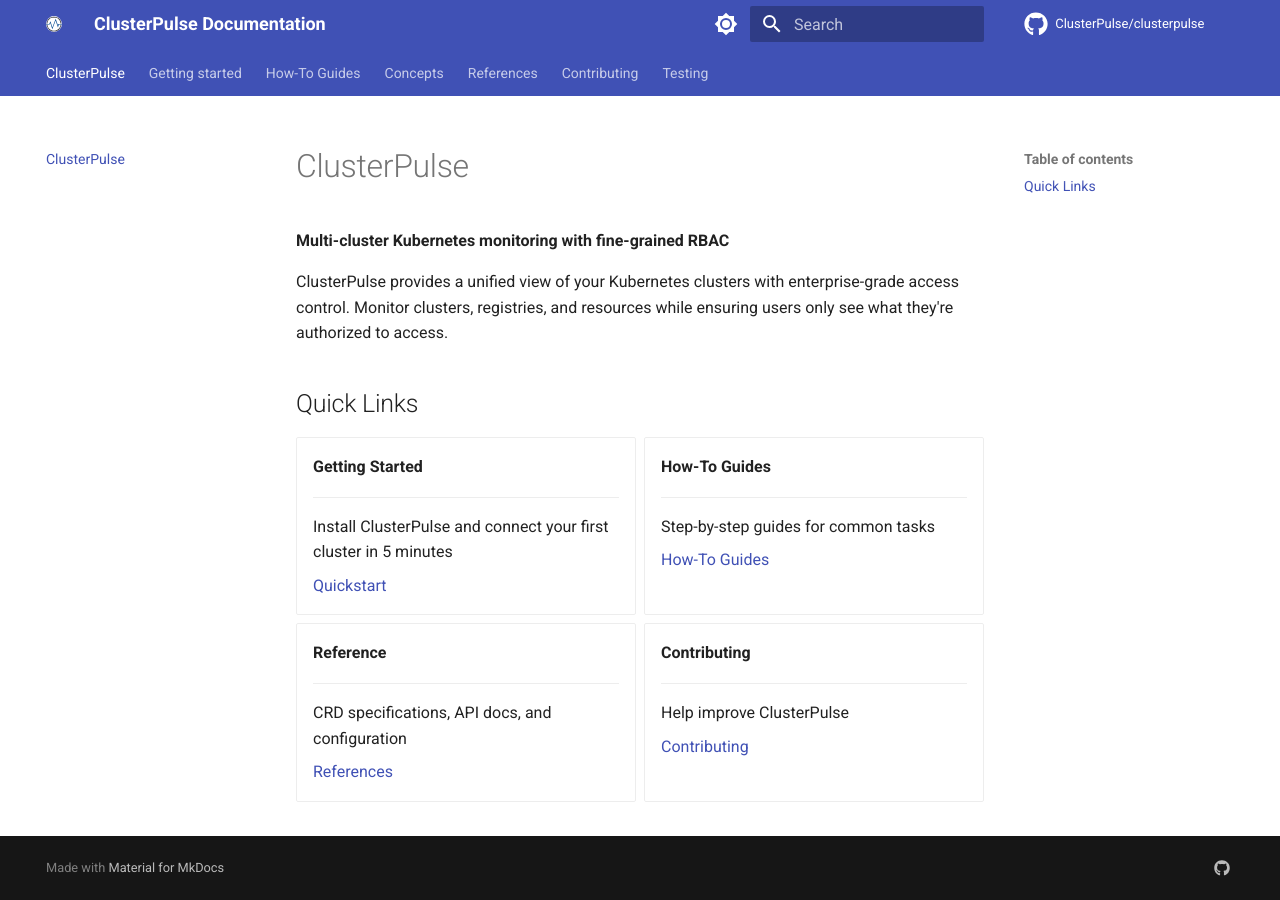
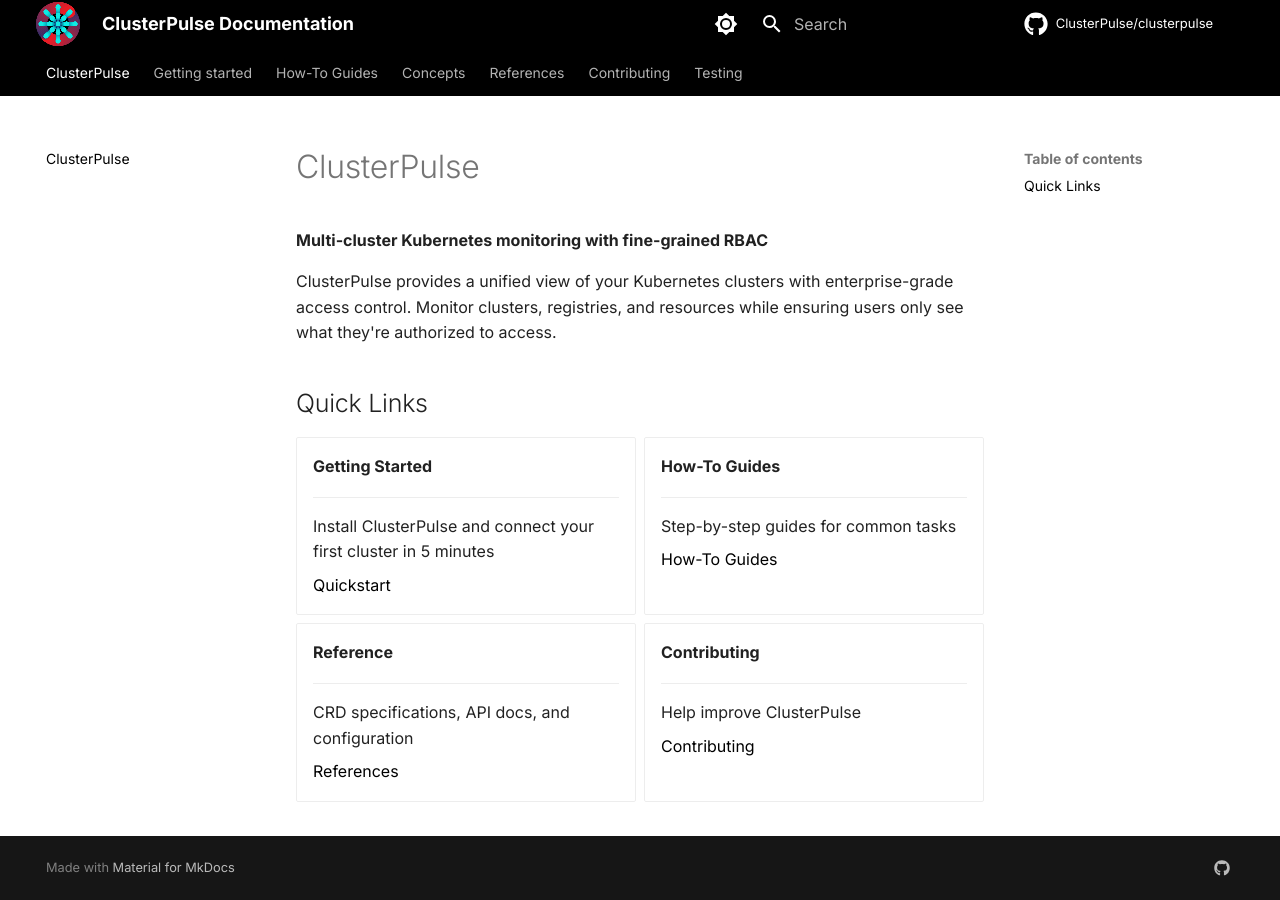
Before and after one commit to ClusterPulse/clusterpulse, an MkDocs documentation site: the page built from docs/index.md, in a window 1280 px wide. Built offline with MkDocs 1.6.1 and Material for MkDocs 9.7.7, drawn with Linux system fonts in a browser that asks for light colours; comment, search, counter and statistics services are not loaded; the version menu is left out.

Commit message:
Added new clusterpulse logo and adjusted mkdocs to have a different theme (#89)
* added new styling for mkdocs and added new logo

* removed whitespace

```diff
--- /dev/null
+++ b/docs/stylesheets/extra.css
@@ -0,0 +1,33 @@
+.md-header, .md-tabs {
+  transition: all 0.3s ease;
+}
+
+.highlight code {
+  border-radius: 8px;
+}
+
+.md-typeset .admonition,
+.md-typeset details {
+  border-radius: 8px;
+  box-shadow: 0 2px 8px rgba(0, 0, 0, 0.08);
+}
+
+.md-header__button.md-logo {
+    margin: 0;
+    padding: 0;
+}
+
+.md-header__button.md-logo img, .md-header__button.md-logo svg {
+    height: 2.4rem;
+    width: 2.4rem;
+}
+
+[data-md-color-scheme=slate] {
+  --md-default-bg-color: #111;
+}
+
+:root  > * {
+  --md-primary-fg-color:        #000;
+  --md-primary-fg-color--light: #2f2f2f;
+  --md-primary-fg-color--dark:  #000;
+}
--- a/mkdocs.yaml
+++ b/mkdocs.yaml
@@ -9,18 +9,21 @@
   name: material
   logo: assets/logo.svg
   favicon: assets/logo.svg
+  font:
+    text: Inter
+    code: JetBrains Mono
   palette:
     # Light mode
     - scheme: default
-      primary: indigo
-      accent: indigo
+      primary: custom
+      accent: green
       toggle:
         icon: material/brightness-7
         name: Switch to dark mode
     # Dark mode
     - scheme: slate
-      primary: indigo
-      accent: indigo
+      primary: custom
+      accent: green
       toggle:
         icon: material/brightness-4
         name: Switch to light mode
@@ -48,6 +51,9 @@
   - mike:
       version_selector: true
 
+extra_css:
+  - stylesheets/extra.css
+
 markdown_extensions:
   - pymdownx.highlight:
       anchor_linenums: true
```
Also changed, not shown: docs/assets/logo.svg.
